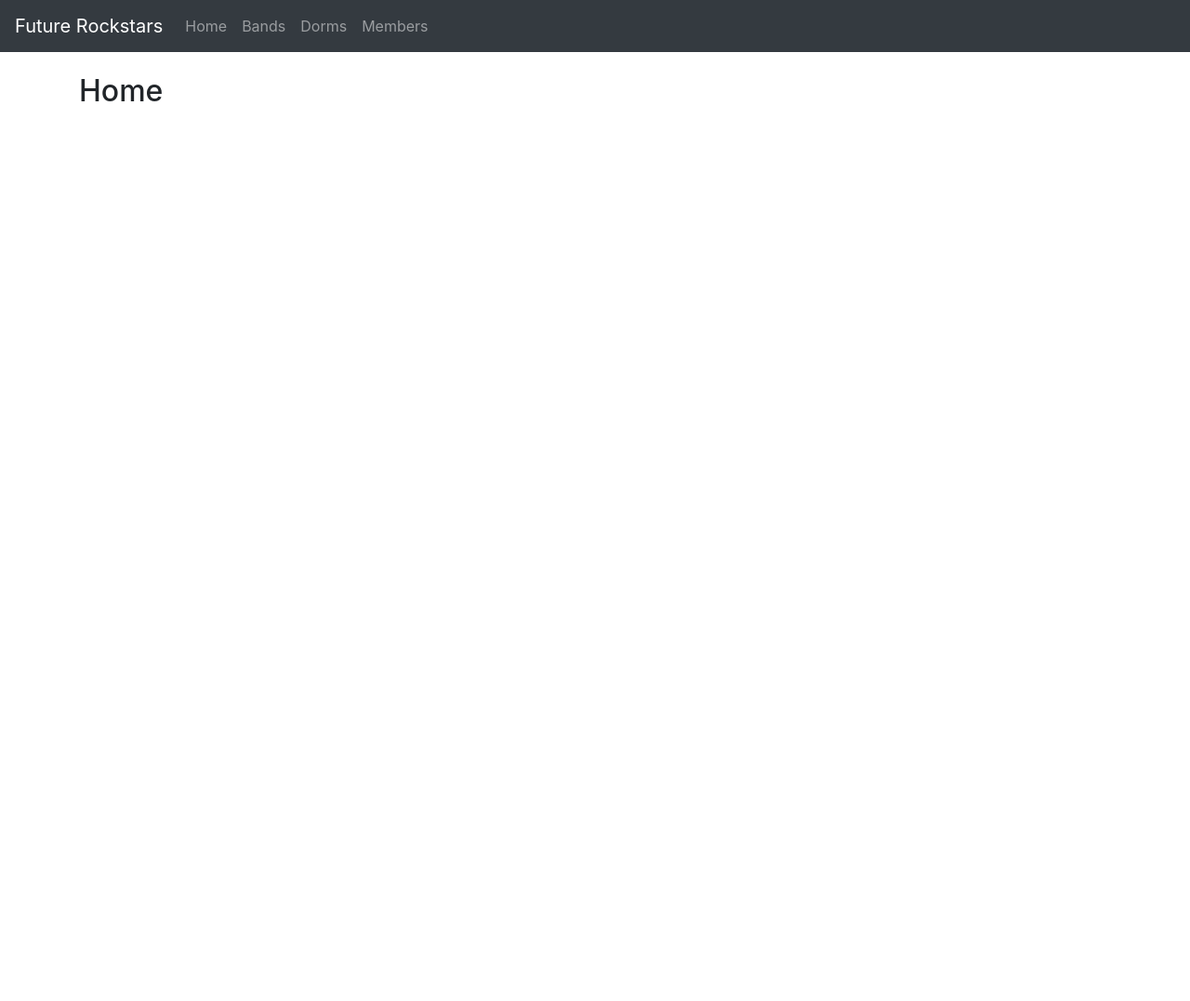
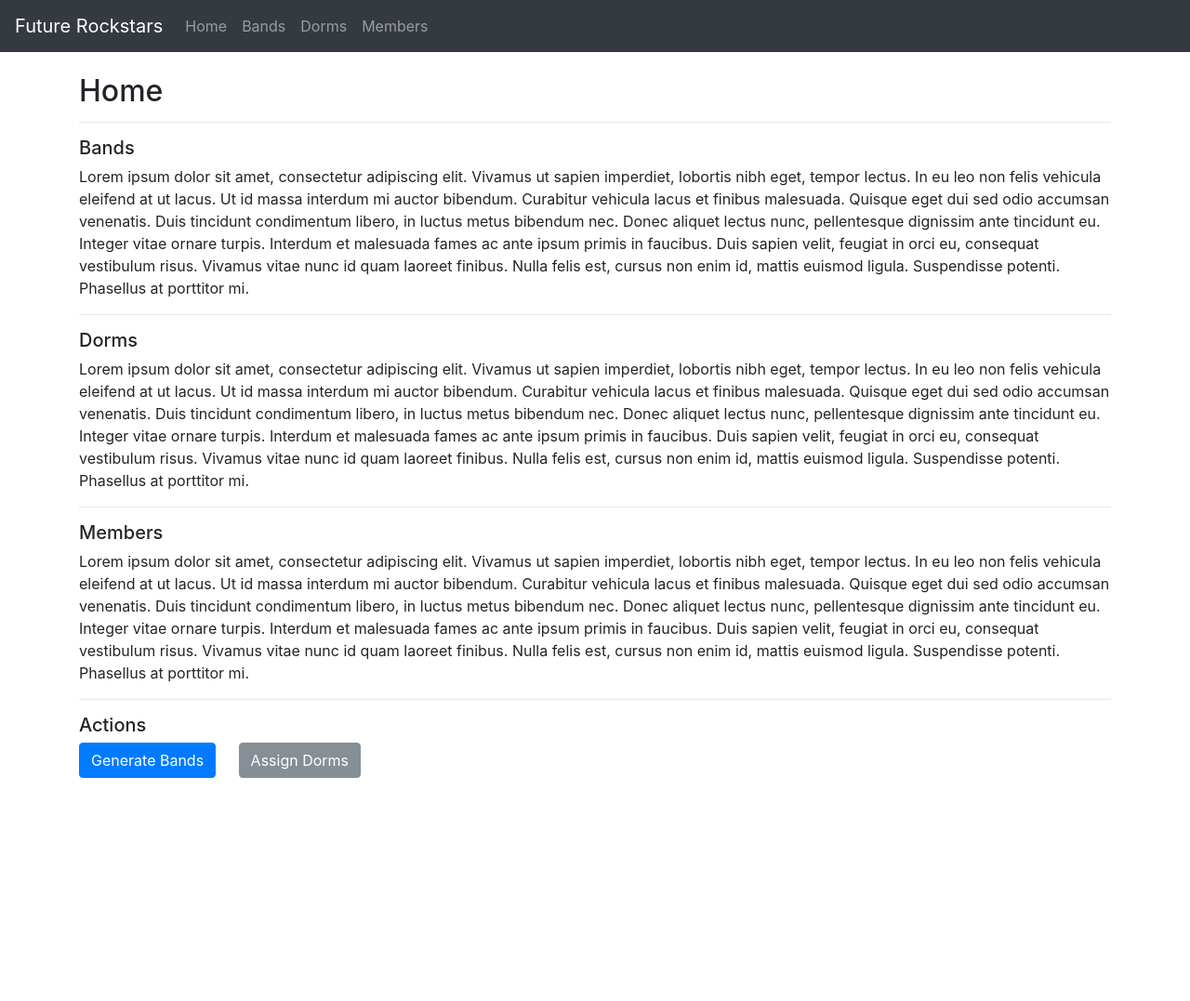
Before and after one commit to zhixuan1994/future-rockstars, a Flask app: page / in a window 1280 px wide. Shown: the top 1077 px of the page at 93% size. Run offline with Flask 2, Linux system fonts and the light colour scheme; some libraries are stand-ins or nearby versions.

Commit message:
Boilerplate text for index page and mocked buttons

```diff
--- a/app/templates/index.html
+++ b/app/templates/index.html
@@ -2,4 +2,77 @@
 {% set active_page = "index" %}
 {% block content %}
     <h2>Home</h2>
+
+    <hr>
+
+    <h5>Bands</h5>
+    <p>
+        Lorem ipsum dolor sit amet, consectetur adipiscing elit. Vivamus ut sapien imperdiet, lobortis nibh eget, tempor lectus. In eu leo non felis vehicula eleifend at ut lacus. Ut id massa interdum mi auctor bibendum. Curabitur vehicula lacus et finibus malesuada. Quisque eget dui sed odio accumsan venenatis. Duis tincidunt condimentum libero, in luctus metus bibendum nec. Donec aliquet lectus nunc, pellentesque dignissim ante tincidunt eu. Integer vitae ornare turpis. Interdum et malesuada fames ac ante ipsum primis in faucibus. Duis sapien velit, feugiat in orci eu, consequat vestibulum risus. Vivamus vitae nunc id quam laoreet finibus. Nulla felis est, cursus non enim id, mattis euismod ligula. Suspendisse potenti. Phasellus at porttitor mi.
+    </p>
+
+    <hr>
+
+    <h5>Dorms</h5>
+    <p>
+        Lorem ipsum dolor sit amet, consectetur adipiscing elit. Vivamus ut sapien imperdiet, lobortis nibh eget, tempor lectus. In eu leo non felis vehicula eleifend at ut lacus. Ut id massa interdum mi auctor bibendum. Curabitur vehicula lacus et finibus malesuada. Quisque eget dui sed odio accumsan venenatis. Duis tincidunt condimentum libero, in luctus metus bibendum nec. Donec aliquet lectus nunc, pellentesque dignissim ante tincidunt eu. Integer vitae ornare turpis. Interdum et malesuada fames ac ante ipsum primis in faucibus. Duis sapien velit, feugiat in orci eu, consequat vestibulum risus. Vivamus vitae nunc id quam laoreet finibus. Nulla felis est, cursus non enim id, mattis euismod ligula. Suspendisse potenti. Phasellus at porttitor mi.
+    </p>
+
+    <hr>
+
+    <h5>Members</h5>
+    <p>
+        Lorem ipsum dolor sit amet, consectetur adipiscing elit. Vivamus ut sapien imperdiet, lobortis nibh eget, tempor lectus. In eu leo non felis vehicula eleifend at ut lacus. Ut id massa interdum mi auctor bibendum. Curabitur vehicula lacus et finibus malesuada. Quisque eget dui sed odio accumsan venenatis. Duis tincidunt condimentum libero, in luctus metus bibendum nec. Donec aliquet lectus nunc, pellentesque dignissim ante tincidunt eu. Integer vitae ornare turpis. Interdum et malesuada fames ac ante ipsum primis in faucibus. Duis sapien velit, feugiat in orci eu, consequat vestibulum risus. Vivamus vitae nunc id quam laoreet finibus. Nulla felis est, cursus non enim id, mattis euismod ligula. Suspendisse potenti. Phasellus at porttitor mi.
+    </p>
+
+    <hr>
+
+    <h5>Actions</h5>
+    <p>
+        <button type="button" class="btn btn-primary" data-toggle="modal" data-target="#generateBandsModal">Generate Bands</button>
+        <button type="button" class="btn btn-secondary" style="margin-left:20px;" data-toggle="modal" data-target="#assignDormsModal">Assign Dorms</button>
+    </p>
+
+    <div class="modal fade" id="generateBandsModal" tabindex="-1" role="dialog" aria-labelledby="generateBandsModalLabel" aria-hidden="true">
+        <div class="modal-dialog" role="document">
+            <div class="modal-content">
+                <div class="modal-header">
+                    <h5 class="modal-title" id="generateBandsModalLabel">Generate Bands</h5>
+                    <button type="button" class="close" data-dismiss="modal" aria-label="Close">
+                        <span aria-hidden="true">&times;</span>
+                    </button>
+                </div>
+                <div class="modal-body">
+                    <p>
+                        Are you sure you want to generate bands from the current members?
+                    </p>
+                </div>
+                <div class="modal-footer">
+                    <button type="button" class="btn btn-secondary" data-dismiss="modal">Cancel</button>
+                    <button type="submit" class="btn btn-primary">Generate</button>
+                </div>
+            </div>
+        </div>
+    </div>
+
+    <div class="modal fade" id="assignDormsModal" tabindex="-1" role="dialog" aria-labelledby="assignDormsModalLabel" aria-hidden="true">
+        <div class="modal-dialog" role="document">
+            <div class="modal-content">
+                <div class="modal-header">
+                    <h5 class="modal-title" id="assignDormsModalLabel">Assign Dorms</h5>
+                    <button type="button" class="close" data-dismiss="modal" aria-label="Close">
+                        <span aria-hidden="true">&times;</span>
+                    </button>
+                </div>
+                <div class="modal-body">
+                    <p>
+                        Are you sure you want to assign dorms to the current members?
+                    </p>
+                </div>
+                <div class="modal-footer">
+                    <button type="button" class="btn btn-secondary" data-dismiss="modal">Cancel</button>
+                    <button type="submit" class="btn btn-primary">Assign</button>
+                </div>
+            </div>
+        </div>
+    </div>
 {% endblock %}
```
